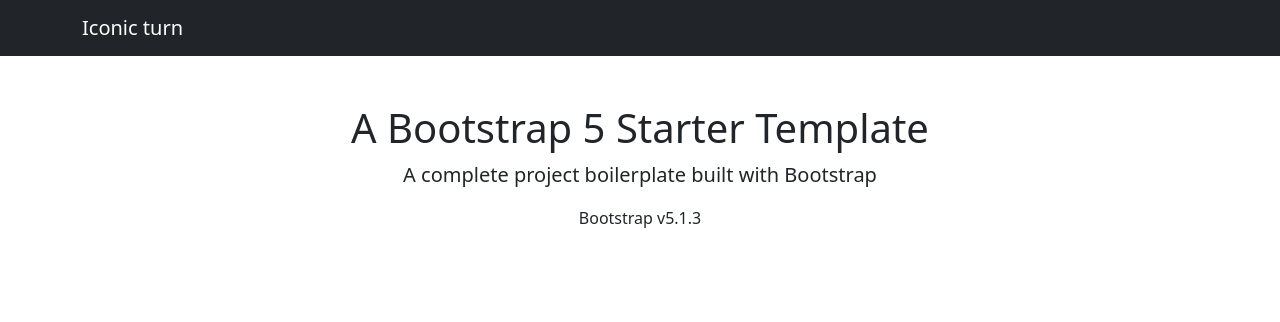
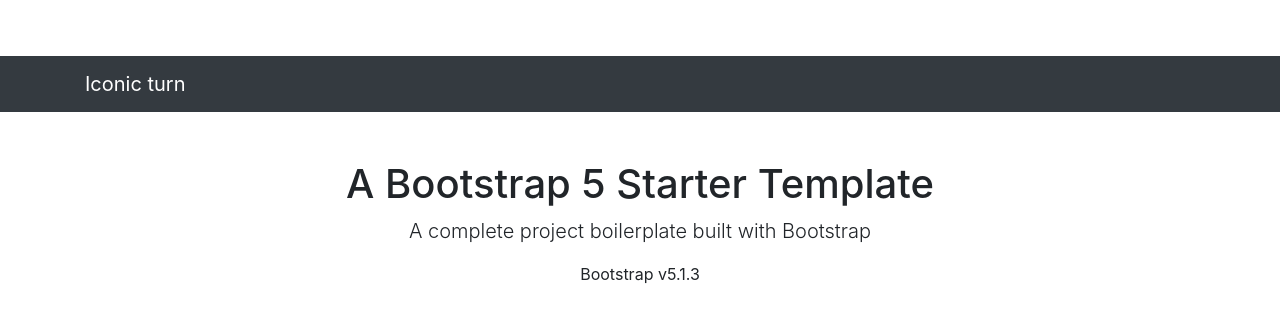
Before and after one commit to bankitomi26/exindex, a plain HTML site: page index.html in a window 1280 px wide. Drawn offline with nearby package versions, Linux system fonts and the light colour scheme.

Commit message:
Update index.html

```diff
--- a/index.html
+++ b/index.html
@@ -8,8 +8,12 @@
         <title>EXINDEX</title>
         <!-- Favicon-->
         <link rel="icon" type="image/x-icon" href="szem 01.jpg" />
-        <!-- Core theme CSS (includes Bootstrap)-->
-        <link href="css/styles.css" rel="stylesheet" />
+         <!-- Bootstrap core CSS -->
+  <link href="vendor/bootstrap/css/bootstrap.min.css" rel="stylesheet">
+
+  <!-- Custom styles for this template -->
+  <link href="css/modern-business.css" rel="stylesheet">
+
     </head>
     <body>
         <!-- Responsive navbar-->
```
